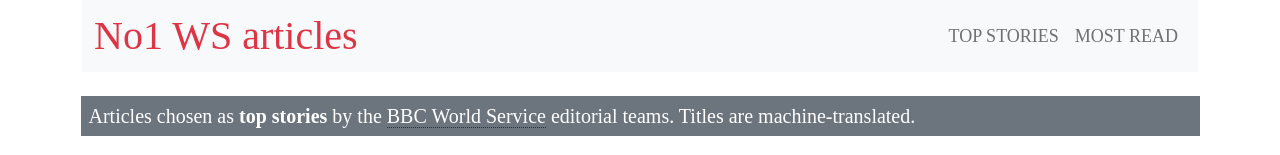
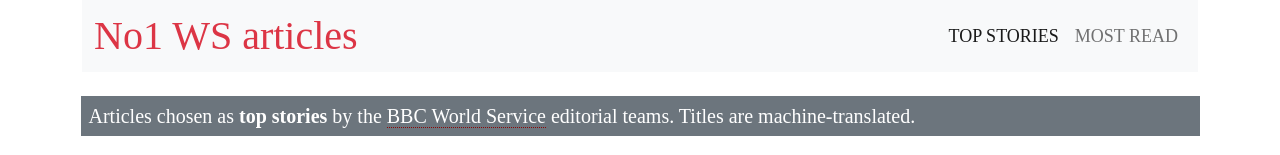
Before and after one commit to georgva0/ws-top-stories, a React (Create React App) app: page /top-stories in a window 1280 px wide. Shown: the top 155 px of the page. Built offline with nearby package versions, Linux system fonts and the light colour scheme; no server answers; a web font is replaced by a local one.

Commit message:
Active navbar items

```diff
--- a/src/App.js
+++ b/src/App.js
@@ -8,7 +8,7 @@ import MostReadPage from "./pages/MostReadPage";
 import NotFound from "./pages/NotFound";
 import Navigation from "./components/Navbar";
 import ScrollButton from "./components/ScrollButton";
-import { Content, Heading } from "./components/Styles";
+import { Content } from "./components/Styles";
 
 function App() {
   return (
@@ -16,7 +16,7 @@ function App() {
       <Navigation />
 
       <Routes>
-        <Route exact path="/" element={<TopStoriesPage />} />
+        <Route path="/" element={<TopStoriesPage />} />
         <Route path="/top-stories" element={<TopStoriesPage />} />
         <Route path="/most-read" element={<MostReadPage />} />
         <Route path="*" element={<NotFound />} />
--- a/src/components/Navbar.js
+++ b/src/components/Navbar.js
@@ -1,4 +1,5 @@
-import React, { useState } from "react";
+import React, { useState, useEffect } from "react";
+import { useLocation } from "react-router-dom";
 
 import {
   Navbar,
@@ -12,6 +13,12 @@ import {
 } from "reactstrap";
 
 const Navigation = () => {
+  const location = useLocation();
+  const [url, setUrl] = useState(null);
+  useEffect(() => {
+    setUrl(location.pathname);
+  }, [location]);
+
   const [isOpen, setIsOpen] = useState(false);
   const toggle = () => setIsOpen(!isOpen);
   return (
@@ -24,10 +31,20 @@ const Navigation = () => {
         <Collapse isOpen={isOpen} navbar>
           <Nav className="ms-auto" navbar>
             <NavItem>
-              <NavLink href="/top-stories">TOP STORIES</NavLink>
+              <NavLink
+                href="/top-stories"
+                className={url === "/top-stories" ? " active" : ""}
+              >
+                TOP STORIES
+              </NavLink>
             </NavItem>
             <NavItem>
-              <NavLink href="/most-read">MOST READ</NavLink>
+              <NavLink
+                href="/most-read"
+                className={url === "/most-read" ? " active" : ""}
+              >
+                MOST READ
+              </NavLink>
             </NavItem>
           </Nav>
         </Collapse>
--- a/src/pages/TopStoriesPage.js
+++ b/src/pages/TopStoriesPage.js
@@ -268,12 +268,12 @@ const TopStoriesPage = () => {
 
                     <CardBody className="mx-0 px-0">
                       <CardTitle tag="h5">
-                        {article[9]}
                         {article[3] && (
                           <Badge ml-3 color="danger">
                             {article[3]}
                           </Badge>
                         )}
+                        {article[9]}
                       </CardTitle>
                       <CardSubtitle className="mb-2 text-muted" tag="h6">
                         {article[2]}
```
